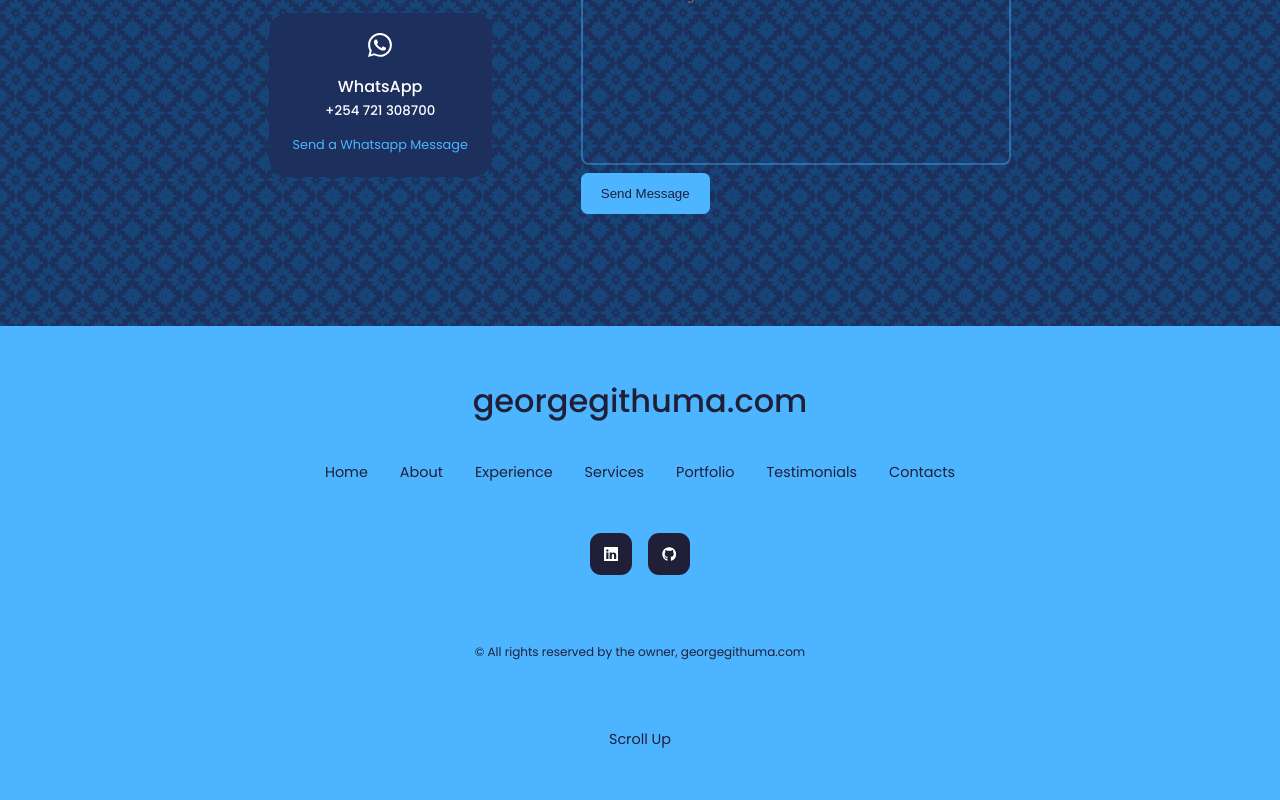
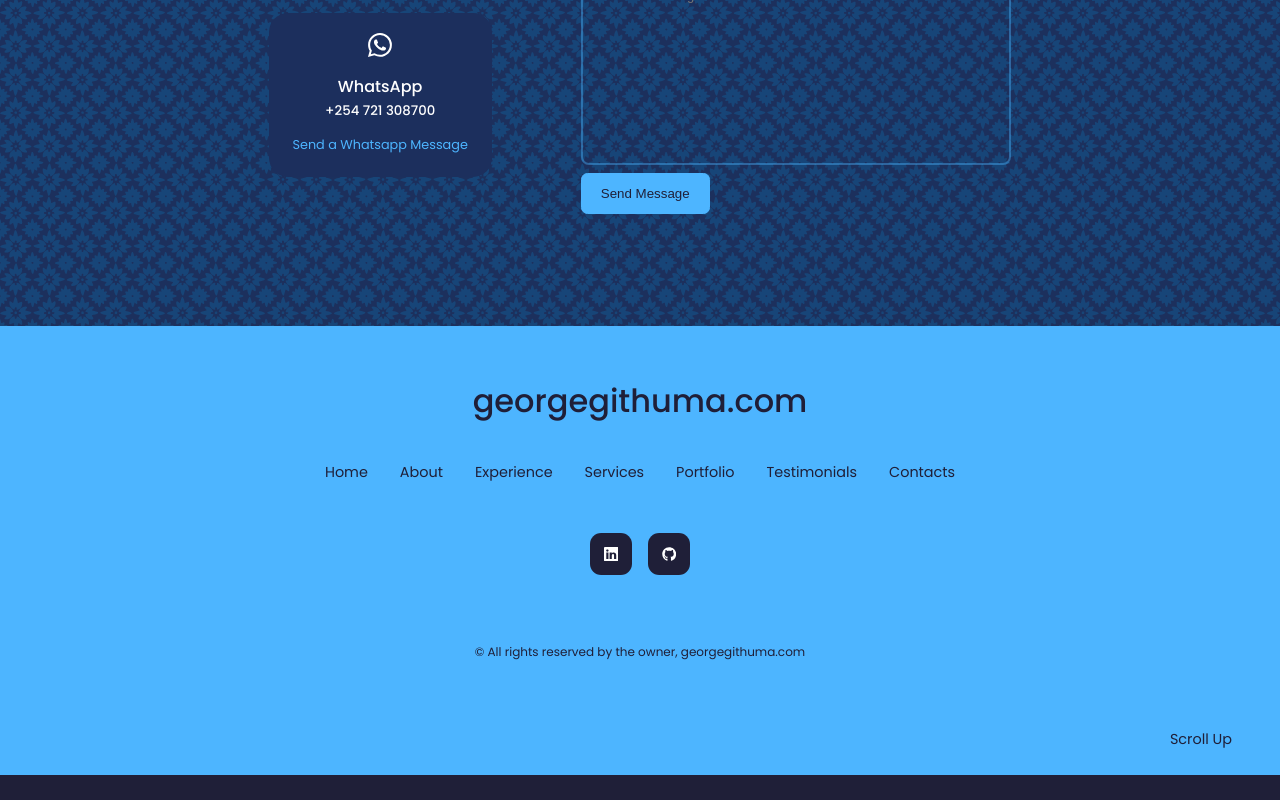
Before and after one commit to Gitthuma/george-githuma-portfolio-website, a React (Create React App) app: page / in a window 1280 px wide. Shown: the part 4887-5687 px from the top of the page. After the commit the page ends 5662 px from the top, so only its background shows below. Built offline with nearby package versions, Linux system fonts and the light colour scheme.

Commit message:
Styled scroll__up

```diff
--- a/src/Components/Footer/Footer.css
+++ b/src/Components/Footer/Footer.css
@@ -60,6 +60,11 @@ footer a {
     color: var(--color-bg);
 }
 
+.scroll__up {
+    position: absolute;
+    right: 3rem;
+}
+
 /*Add media queries for responsiveness*/
 
 /* ========================= MEDIA QUERIES (SMALL DEVICES) ======================== */
```
